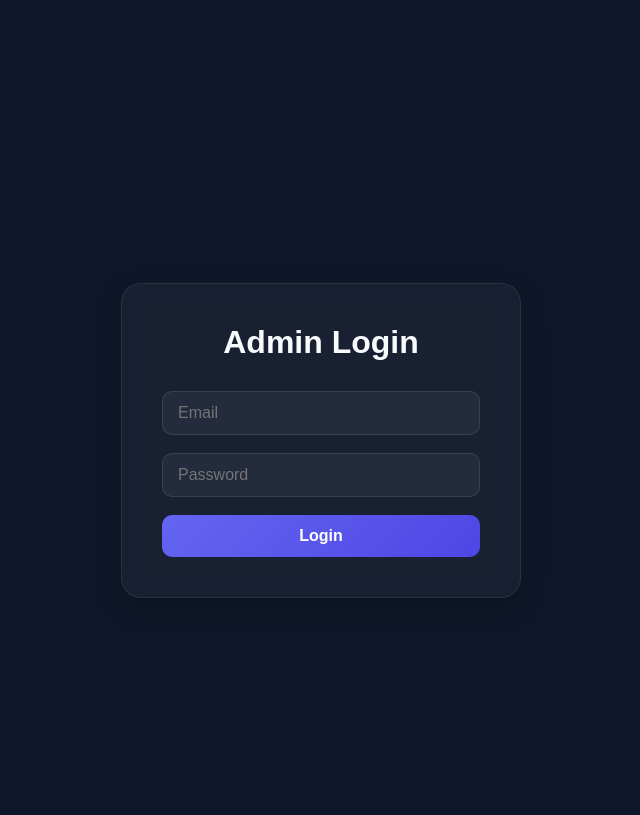
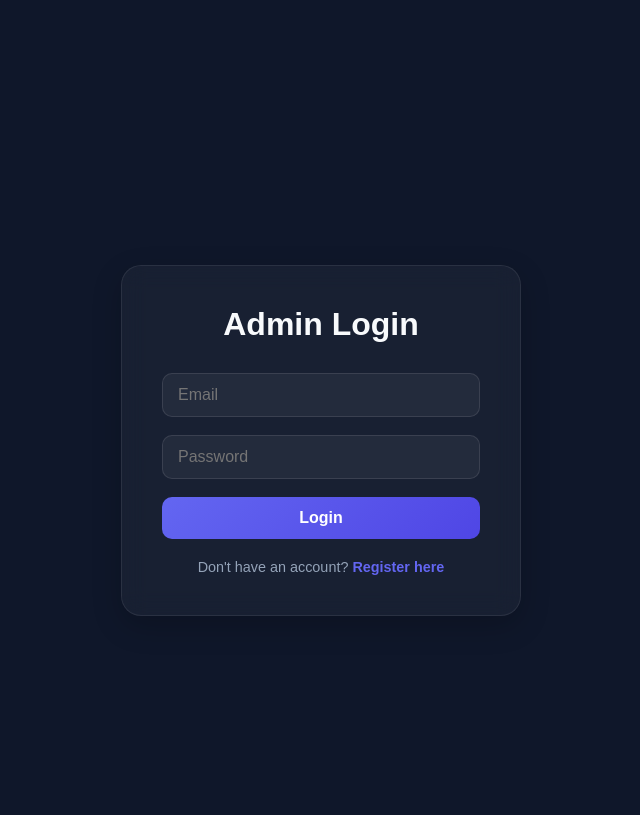
Before and after one commit to hp39320-a11y/Fullstack_Python_College_admission_management, a Django app: page /admin-login/ in a window 1280 px wide. Shown: the top 815 px of the page, without its empty margins (319-959 px from the left). Run offline with Django 5.2, Linux system fonts and the light colour scheme.

Commit message:
feat: add registration link to admin login page

```diff
--- a/admissionproject/admissionapp/templates/adminpanel/admin_login.html
+++ b/admissionproject/admissionapp/templates/adminpanel/admin_login.html
@@ -30,6 +30,10 @@
         <p class="error">{{ error }}</p>
         {% endif %}
 
+        <p class="register">
+            Don't have an account?
+            <a href="{% url 'admin_register' %}">Register here</a>
+        </p>
 
     </div>
 
```
